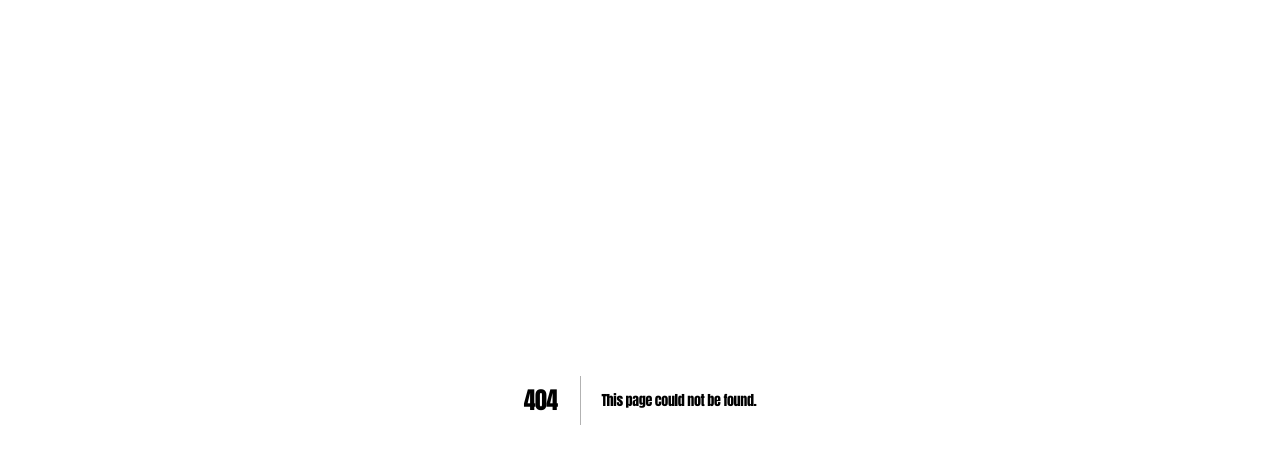
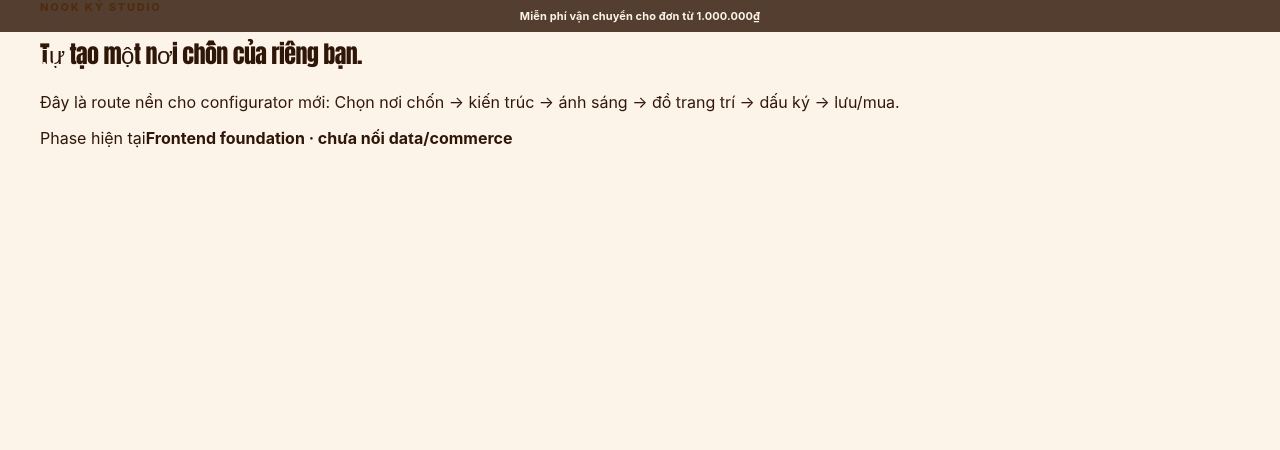
Before and after one commit to khai123lop7-glitch/nookky-web, a Next.js app: page /studio in a window 1280 px wide. Before the commit this address had no page. Shown: the top 450 px of the page. Built offline with nearby package versions, Linux system fonts and the light colour scheme; a web font is replaced by a local one.

Commit message:
feat: add studio foundation route

```diff
--- /dev/null
+++ b/app/studio/page.tsx
@@ -0,0 +1,22 @@
+import { Header } from "@/components/site/Header";
+
+export default function StudioPage() {
+  return (
+    <>
+      <Header />
+      <main className="nk-inner-page nk-studio-shell">
+        <section className="nk-studio-intro nk-container">
+          <p className="nk-eyebrow">NOOK KÝ STUDIO</p>
+          <h1>Tự tạo một nơi chốn của riêng bạn.</h1>
+          <p>
+            Đây là route nền cho configurator mới: Chọn nơi chốn → kiến trúc → ánh sáng → đồ trang trí → dấu ký → lưu/mua.
+          </p>
+          <div className="nk-studio-status">
+            <span>Phase hiện tại</span>
+            <strong>Frontend foundation · chưa nối data/commerce</strong>
+          </div>
+        </section>
+      </main>
+    </>
+  );
+}
```
